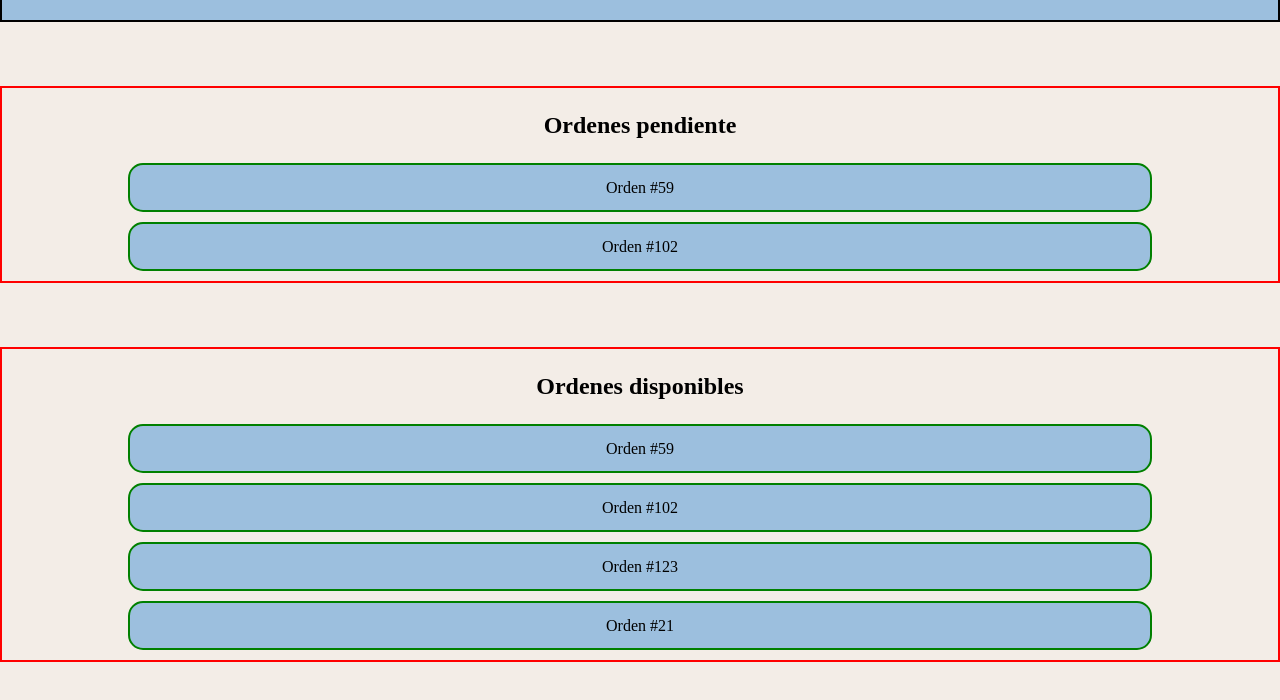
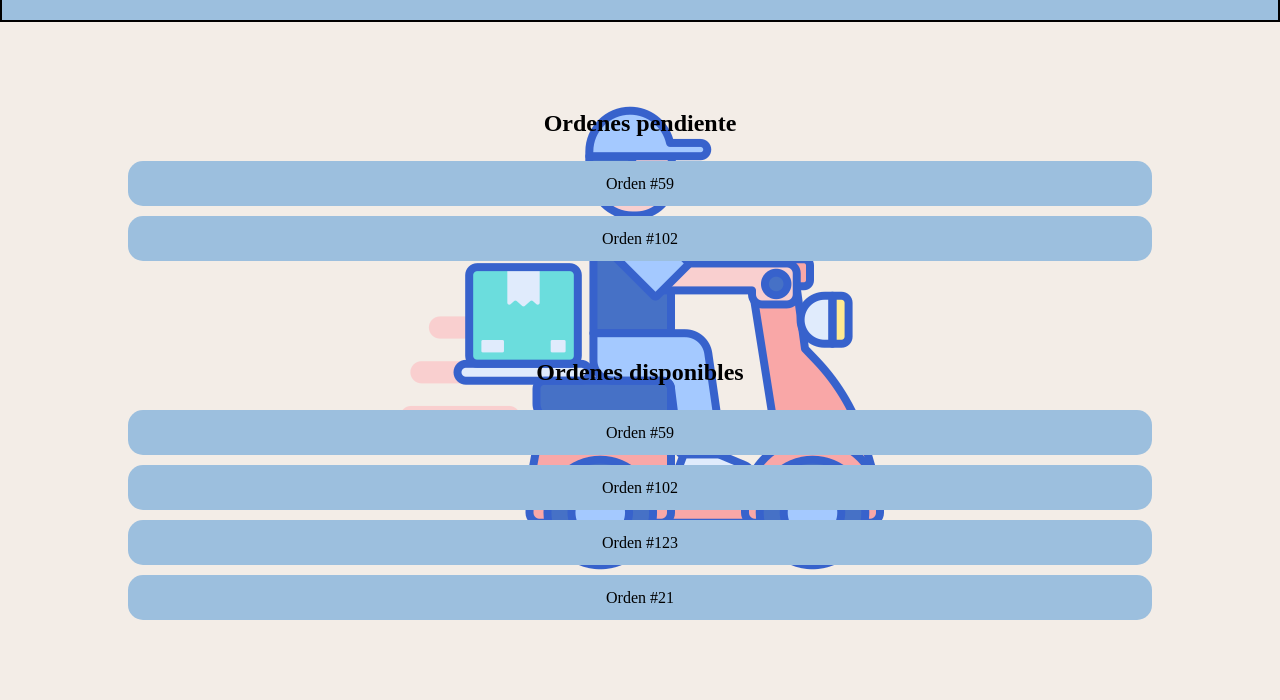
Before and after one commit to JosueSalomon/Proyecto-POO-Erick-y-Josue-IIPAC-2023, a plain HTML site: page Frontend/motorista.html in a window 1280 px wide. Shown: the part 62-762 px from the top of the page. Drawn offline with Linux system fonts and the light colour scheme.

Commit message:
Se termino, la pagina de las ordenes, solo falta ver si se pone opacidad a la imagen

```diff
--- a/Frontend/assets/css/styles.motos.css
+++ b/Frontend/assets/css/styles.motos.css
@@ -5,12 +5,13 @@ body{
 
 #ordenes-motoristas{
     height: 100vh;
-    /* background-image: url(../img/background-img.png);
+    background-color: #f3ede7;
+    background-image: url(../img/background-img.png);
     background-repeat: no-repeat;
-    background-size: cover;
+    background-size: auto;
     background-position: center center;
     background-attachment: fixed;
-    margin: 0; */
+    margin: 0;
 }
 
 /* La etiqueta padre lleva el height vh */
@@ -24,7 +25,7 @@ body{
 }
 
 .ordenes{
-    border: 2px red solid;
+    /* border: 2px red solid; */
     margin-top: 5%;
     display: flex;
     flex-direction: column;
@@ -32,7 +33,7 @@ body{
 }
 
 .contenedor-orden{
-    border: 2px green solid;
+    /* border: 2px green solid; */
     width: 80%;
     height: 45px;
     background-color: #9CBFDE;
@@ -44,6 +45,6 @@ body{
 }
 
 #contenedor-img-ordenes{
-    border: 2px solid palevioletred;
+    /* border: 2px solid palevioletred; */
     position: relative;
 }
```
Also changed, not shown: Frontend/motorista.html (+0 -3 lines).
